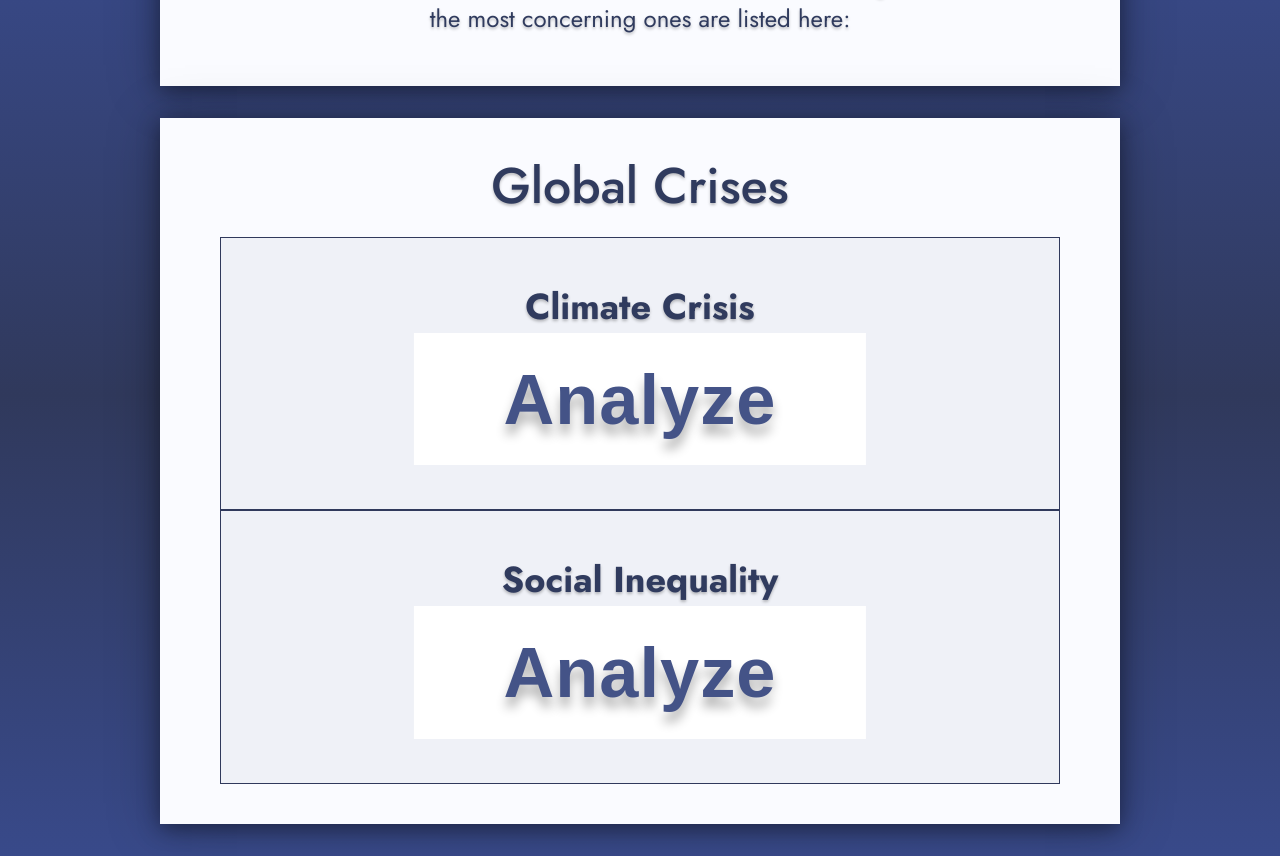
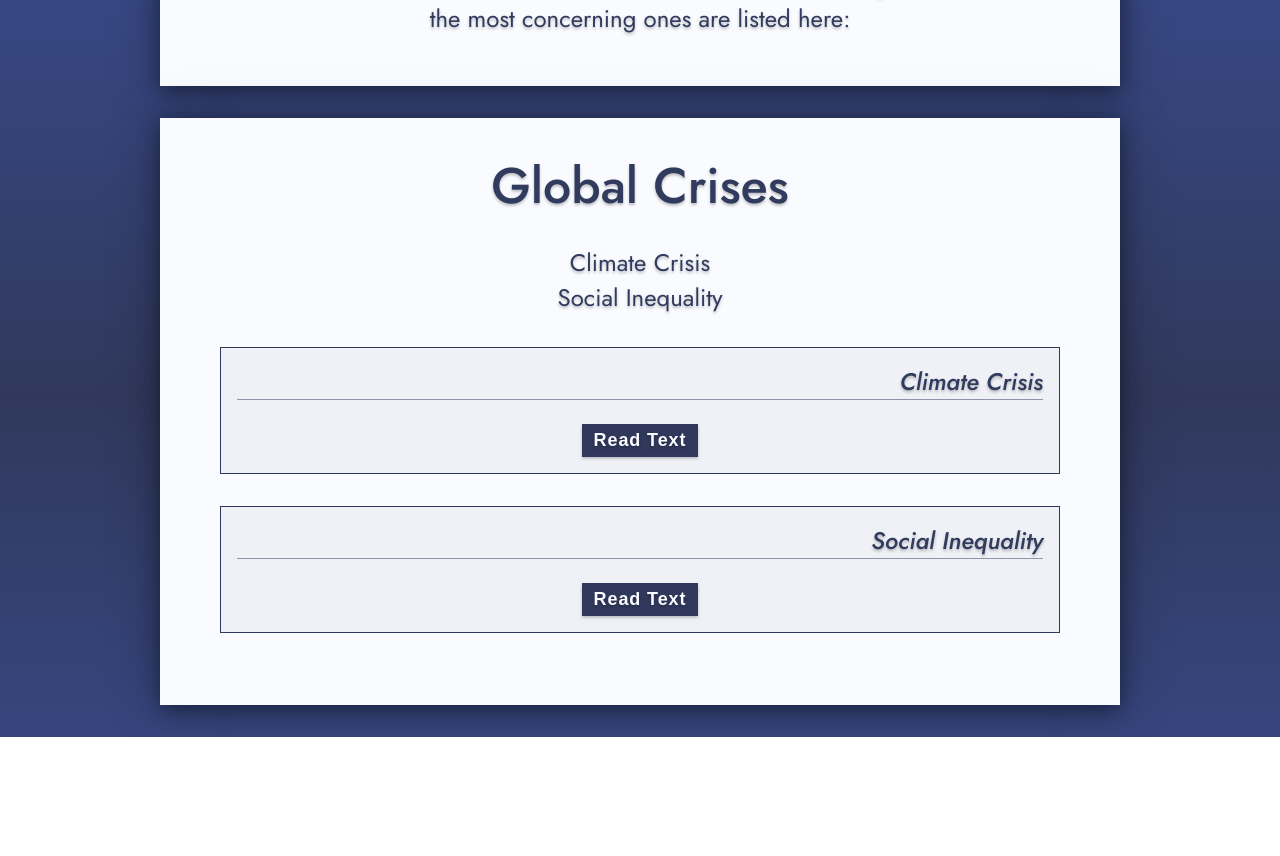
Before and after one commit to terra-utopia/terra-utopia-website, a Nuxt app: page / in a window 1280 px wide. Shown: the part 1105-1961 px from the top of the page. After the commit the page ends 1842 px from the top, so only its background shows below. Built offline with nearby package versions, Linux system fonts and the light colour scheme.

Commit message:
infobox text and buttons

```diff
--- a/assets/shared-styles.scss
+++ b/assets/shared-styles.scss
@@ -15,17 +15,19 @@ $nav-white-bg: rgba(#fff, 0.15);
 
 // === FONT SIZE CLASSES ===
 
-@mixin d-standard-text {
-
-}
-
-@mixin d-large-text {
+@mixin d-large-text {  // eg. used for default card content
     font-size: 24px;
     text-shadow: 0px 1.5px 3px rgba(0, 0, 0, 0.25);
     @media (max-width: 480px) {
         font-size: 22px;
         text-shadow: 0px 1px 2px rgba(0, 0, 0, 0.25);
     }
+}
+
+@mixin d-small-text {  // eg. used for infobox text content
+    font-size: 16px;
+    letter-spacing: calc(0.08 * 16px);
+    text-shadow: 0 1px 2px rgba(black, 0.25);
 }
 
 @mixin d-super-heading {
@@ -53,6 +55,16 @@ $nav-white-bg: rgba(#fff, 0.15);
 
 // === TEXT STYLES ===
 
+@mixin regular-normal {
+    font-weight: 400;
+    font-style: normal;
+}
+
+@mixin medium-italic {
+    font-weight: 500;
+    font-style: italic;
+}
+
 @mixin semi-bold-italic {
     font-weight: 600;
     font-style: italic;
@@ -62,3 +74,8 @@ $nav-white-bg: rgba(#fff, 0.15);
     font-weight: 700;
     font-style: italic;
 }
+
+@mixin bold {
+    font-weight: 700;
+    font-style: normal;
+}
--- a/components/InfoBox.vue
+++ b/components/InfoBox.vue
@@ -1,16 +1,7 @@
 <template>
     <div class="InfoBox" :class="{ expanded: expanded }">
-        <h2>{{ title }}</h2>
+        <h2><span v-html="title"></span></h2>
         <!-- <SlideShow :slides="slides" :slogan="slogan"> </SlideShow> -->
-        <div class="wrapper-for-opener-button"> <!-- needed for fade-out transition that does not take up page area -->
-            <button
-                class="opener-button"
-                @click="expanded = true"
-            >
-                <div class="placeholder-message">Analyze</div>
-                <div class="real-message">Analyze</div>
-            </button>
-        </div>
         <div class="content-body">
             <TruncatedHeight
                 :expanded="expanded"
@@ -19,6 +10,8 @@
                 <div v-html="htmlContent"></div>
             </TruncatedHeight>
         </div>
+        <button v-show="!expanded" class="opener-button" @click="expanded=true">Read Text</button>
+        <button v-show="expanded" class="collapse-button" @click="expanded=false">Collapse</button>
     </div>
 </template>
 
@@ -53,96 +46,78 @@ export default {
 <style lang="scss">
 @import "~/assets/shared-styles.scss";
 
+
 .InfoBox {
     border: 1px solid $c-extradark;
     background: rgba($c-extradark, 0.05);
-    padding: 42px;
+    padding: 16px;
+    // @media (min-height: 600px) { padding: 42px; };
 
     &:hover {
         background: rgba($c-extradark, 0.08);  // little bit darker
-        h3 {
-            padding-right: 16px;
-        }
-    }
-    h3 {
-        text-align: right;
-        font-weight: 500;
-        font-style: italic;
-        font-size: 7.2vw; // XXX
-        // media queries XXX
-        transition: padding-right 0.5s ease-out;  // toggled on parent hover (see above)
-        border-bottom: 1px solid rgba(255, 255, 255, 0.5);
-        margin-bottom: 4vw; // XXX
-    }
-    .wrapper-for-opener-button {
-        position: relative; // for absolute child button
-        width: 100%;
-        height: 10.5vw; // has to be hardcoded because child is absolute
-
-        button.opener-button {
-            position: absolute;
-            display: inline-block;
-            top: 0;
-            left: 50%;
-            transform: translateX(-50%);
-            padding: 2vw 7vw;
-            background: white;
-            font-size: 5.5vw;
-            color: #445387;
-            font-weight: bold;
-            letter-spacing: 0.05rem;
-            text-shadow: 0 0.8vw 0.8vw rgba(0, 0, 0, 0.3);
-            transition: all 0.8s ease-out; // transform, opacity
-
-            .placeholder-message {
-                position: static;
-                opacity: 0;
-            }
-            .real-message {
-                position: absolute;
-                left: 50%;
-                top: 50%;
-                transform: translate(-50%, -50%);
-                transition: letter-spacing 0.3s ease-out;
-            }
-            &:hover {
-                cursor: pointer;
-
-                .real-message {
-                    letter-spacing: 0.12rem;
-                }
-            }
-        }
-        &.hide {
-            height: 0;
-            button.opener-button {
-                opacity: 0;
-                transform: translateX(-50%) translateY(-30px);
-                pointer-events: none;
+        h2 {
+            span {
+                transform: translateX(-6px);
             }
         }
     }
+    h2 {
+        margin-bottom: 16px;
+        text-align: right;
+        @include medium-italic;
+        font-size: 24px;
+        // @media (min-height: px) { font-size: px; }; // XXX
+        border-bottom: 1px solid rgba($c-extradark, 0.5);
+        span {
+            display: inline-block; // because 'transform' does not work on 'inline' elements
+            transition: transform 0.3s ease-out;  // toggled on parent hover (see above)
+        }
+    }
     .content-body {
-        &.expanded {
-            min-height: 10.5vw; // to ensure smooth patch/replacement of the height of .wrapper-for-opener-button
-        }
+        @include d-small-text; // (font-size, text-shadow, letter-spacing)
+        color: $c-extradark;
+        opacity: 1;                         // XXX
+        transition: opacity 1.5s linear;    // XXX
+        &.expanded { opacity: 1; }          // XXX
+
         .TruncatedHeight {
             p {
                 padding: 3vw 0;
-                text-indent: 4vw;
+                text-indent: 20px;
                 text-align: justify;
-                font-size: 1rem;
-                line-height: 1.7rem;
-                letter-spacing: 0.08rem;
-                text-shadow: 0 3px 2px rgba(0, 0, 0, 0.6);
-                color: $c-extradark;
-                font-weight: 300;
-                opacity: 1; // XXX
-                transition: opacity 1.5s linear;
-                &.expanded {
-                    opacity: 1;
-                }
             }
+        }
+    }
+    button {  // for '.opener-button' and '.collapse-button' ('.collapse-button' has extra ruleset below)
+        display: block;
+        width: fit-content;
+        margin-top: 8px;
+        letter-spacing: calc(0.05 * 18px);
+        color: $c-extralight;
+        text-shadow: 0 1.5px 3px rgba(black, 0.25);
+        background: $c-extradark;
+        box-shadow: 0 1.5px 3px rgba(black, 0.25);
+        &:hover { cursor: pointer; }
+
+        &.opener-button {
+            margin: { left: auto; right: auto};  // centered
+            padding: 6px 12px;
+            font-size: 18px;
+            @include bold;
+        }
+        &.collapse-button {
+            padding: 4px;
+            margin-left: auto; // positioned right
+            font-size: 16px;
+            position: sticky;   // let's button stick at the bottom of the screen
+            bottom: 8px;        //
+        }
+    }
+
+
+    &.expanded {
+        .content-body {
+            min-height: 10.5vw; // to ensure smooth patch/replacement of the height of .wrapper-for-opener-button
         }
     }
 }
--- a/layouts/default.vue
+++ b/layouts/default.vue
@@ -47,7 +47,7 @@ html {
 html {
     font-family: Jost;
     font-size: 20px; // used for 'rem' units
-    font-weight: 400;
+    @include regular-normal;
     color: #303B5E;
     background: repeating-linear-gradient($c-medium, $c-extradark 1500px, $c-medium 3000px);
 }
--- a/pages/index.vue
+++ b/pages/index.vue
@@ -16,7 +16,8 @@
                 <p><span class="highlighted">Every human being</span> should have the right and the possibility to pursue a self-determined life in the absence of physical and psychological violence. Furthermore it must be possible for everyone to claim their human rights.</p>
                 <p>This is the minimal consensus that surely all humans can agree upon. However in our modern world there are <span class="highlighted">numerous threats</span> to this common ground. Some of the most concerning ones are listed here:</p>
             </Card>
-            <Card :heading="'Global Crises'" :isSuperHeading="false">
+            <Card :heading="'Global Crises'" :isSuperHeading="false" class="crises-card">
+                <Bookshelf />
                 <InfoBox v-for="(infobox, i) in $options._staticData.infoboxes" :key="i"
                     :title="infobox.title"
                     :slogan="infobox.slogan"
@@ -58,7 +59,7 @@ export default {
             margin-bottom: 32px;
             box-shadow: 0px 4px 20px rgba(0, 0, 0, 0.4), 0 4px 50px rgba(0,0,0, 0.25);
 
-            p {
+            & > p {  // prevents that any children '<p>' elements are selected
                 margin: 10px 0;
 
                 .highlighted {
@@ -66,6 +67,13 @@ export default {
                 }
             }
         }
+
+        .Card.crises-card {
+
+            .Bookshelf, .InfoBox {
+                margin: 32px 0;
+            }
+        }
     }
 }
 </style>
```
